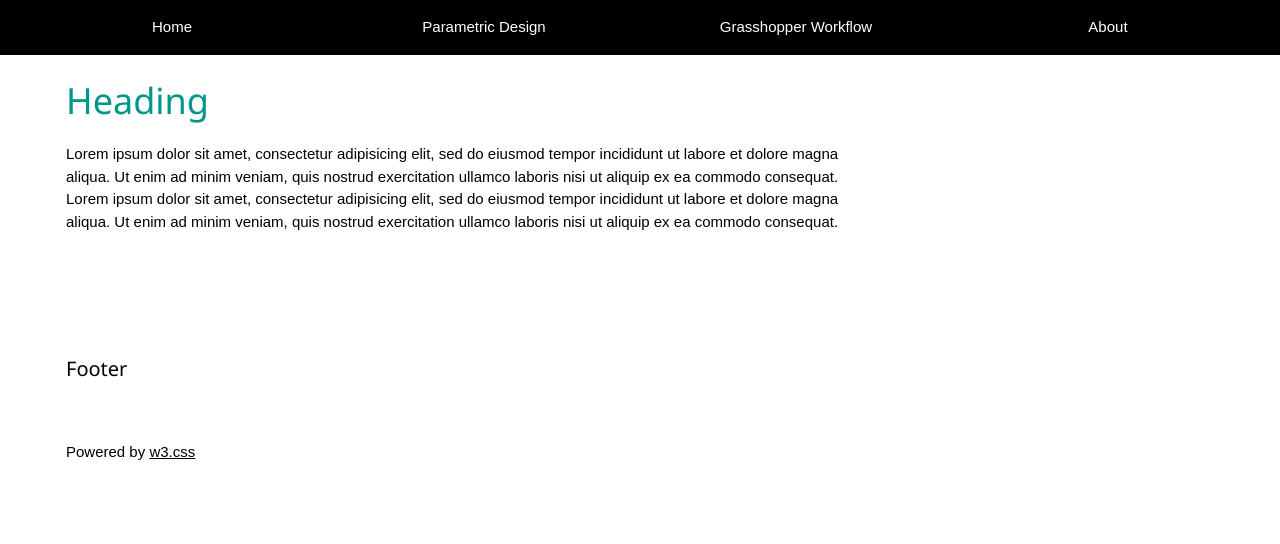
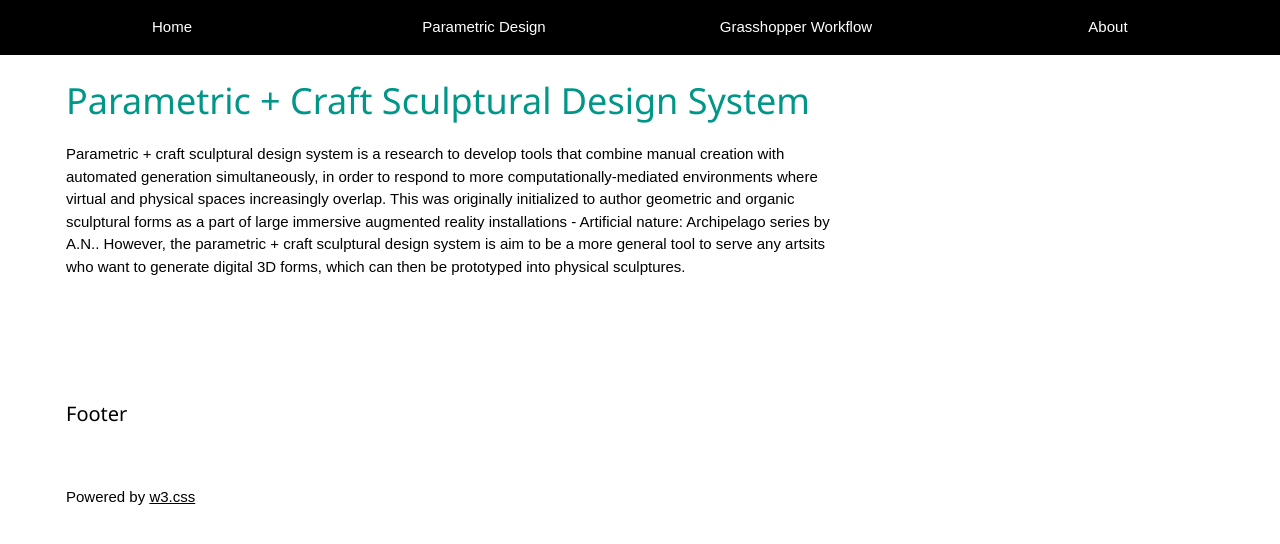
Before and after one commit to worldmaking/paracraft, a plain HTML site: page index.html in a window 1280 px wide. Drawn offline with nearby package versions, Linux system fonts and the light colour scheme.

Commit message:
some contents update

```diff
--- a/index.html
+++ b/index.html
@@ -35,9 +35,8 @@
 
   <div class="w3-row w3-padding-64">
     <div class="w3-twothird w3-container">
-      <h1 class="w3-text-teal">Heading</h1>
-      <p>Lorem ipsum dolor sit amet, consectetur adipisicing elit, sed do eiusmod tempor incididunt ut labore et dolore magna aliqua. Ut enim ad minim veniam, quis nostrud exercitation ullamco laboris nisi ut aliquip ex ea commodo consequat. Lorem ipsum
-        dolor sit amet, consectetur adipisicing elit, sed do eiusmod tempor incididunt ut labore et dolore magna aliqua. Ut enim ad minim veniam, quis nostrud exercitation ullamco laboris nisi ut aliquip ex ea commodo consequat.</p>
+      <h1 class="w3-text-teal">Parametric + Craft Sculptural Design System</h1>
+      <p>Parametric + craft sculptural design system is a research to develop tools that combine manual creation with automated generation simultaneously, in order to respond to more computationally-mediated environments where virtual and physical spaces increasingly overlap. This was originally initialized to author geometric and organic sculptural forms as a part of large immersive augmented reality installations - Artificial nature: Archipelago series by A.N.. However, the parametric + craft sculptural design system is aim to be a more general tool to serve any artsits who want to generate digital 3D forms, which can then be prototyped into physical sculptures. </p>
     </div>
   </div>
 
```
Also changed, not shown: about.html (+1 -1 lines).
